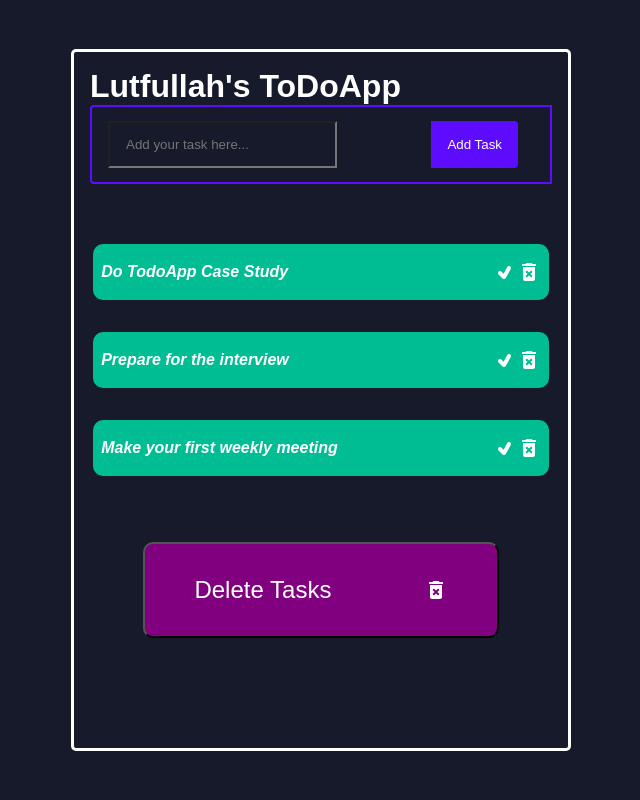
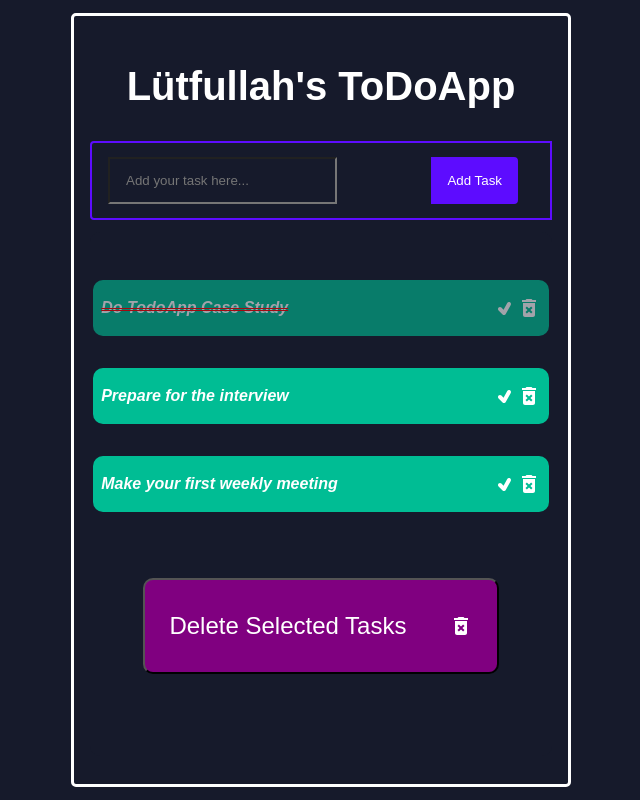
Before and after one commit to lutfullahcelenk/casestudy-todo-app, a React (Create React App) app: page / in a window 1280 px wide. Shown: the whole page, without its empty margins (319-959 px from the left). Built offline with nearby package versions, Linux system fonts and the light colour scheme.

Commit message:
main functions are done, will be styled

```diff
--- a/src/components/ToDo/index.jsx
+++ b/src/components/ToDo/index.jsx
@@ -1,20 +1,22 @@
 import React from "react";
 import Input from "../Input/index.jsx";
 import ToDoList from "../ToDoList/index.jsx";
-import { TodoContainer } from "./styles.js";
+import { TodoContainer, TodoTitle } from "./styles.js";
 import useToDoLogic from "../../hooks/useToDoLogic.js";
 
 const ToDo = () => {
-
-  const { tasks, addTask, deleteTask, completeTask } = useToDoLogic();
+  const { tasks, setTasks, addTask, deleteTask, completeTask } = useToDoLogic();
 
   return (
     <>
       <TodoContainer>
-        <h1>Lutfullah's ToDoApp</h1>
+        <TodoTitle>Lütfullah's ToDoApp</TodoTitle>
+
         <Input addTask={addTask} />
+
         <ToDoList
           tasks={tasks}
+          setTasks={setTasks}
           deleteTask={deleteTask}
           completeTask={completeTask}
         />
--- a/src/components/ToDo/styles.js
+++ b/src/components/ToDo/styles.js
@@ -7,3 +7,10 @@ export const TodoContainer = styled.div`
   padding: 1rem;
   min-width: 500px;
 `;
+
+export const TodoTitle = styled.h1`
+  margin: 32px 0;
+  color: #fff;
+  font-size: 2.5rem;
+  text-align: center
+`
--- a/src/components/ToDoItem/index.jsx
+++ b/src/components/ToDoItem/index.jsx
@@ -12,7 +12,7 @@ const ToDoItem = ({ task, deleteTask, editTask, completeTask }) => {
     <>
       <ToDoItemContainer
         className={
-          task.isComplete ? "todo-uncompleted completed" : "todo-uncompleted"
+          task.isDone ? "todo-uncompleted completed" : "todo-uncompleted"
         }
       >
         <ToDoItemText key={task.id}>{task.text}</ToDoItemText>
--- a/src/components/ToDoList/index.jsx
+++ b/src/components/ToDoList/index.jsx
@@ -3,9 +3,11 @@ import ToDoItem from "../ToDoItem";
 import { ToDoListButton, ToDoListContainer } from "./styles";
 import { MdDeleteForever as DeleteIcon } from "react-icons/md";
 
-const ToDoList = ({ tasks, deleteTask, completeTask }) => {
+const ToDoList = ({ tasks, setTasks, deleteTask, completeTask }) => {
+
   const deleteSelectedTasks = () => {
-
+      const selected = tasks.filter((task) => !task.isDone)
+      setTasks(selected);
   };
 
   return (
@@ -21,8 +23,9 @@ const ToDoList = ({ tasks, deleteTask, completeTask }) => {
         ))}
 
         <ToDoListButton onClick={deleteSelectedTasks}>
-          Delete Tasks <DeleteIcon />
+          Delete Selected Tasks <DeleteIcon />
         </ToDoListButton>
+
       </ToDoListContainer>
     </>
   );
--- a/src/hooks/useToDoLogic.js
+++ b/src/hooks/useToDoLogic.js
@@ -20,7 +20,7 @@ const useToDoLogic = () => {
     const completeTask = (id) => {
       let completed = tasks.map(task => {
         if (task.id === id) {
-          task.isComplete = !task.isComplete;
+          task.isDone = !task.isDone;
         }
         return task;
       });
@@ -28,6 +28,7 @@ const useToDoLogic = () => {
     };
     return {
         tasks,
+        setTasks,
         addTask,
         deleteTask,
         completeTask
```
